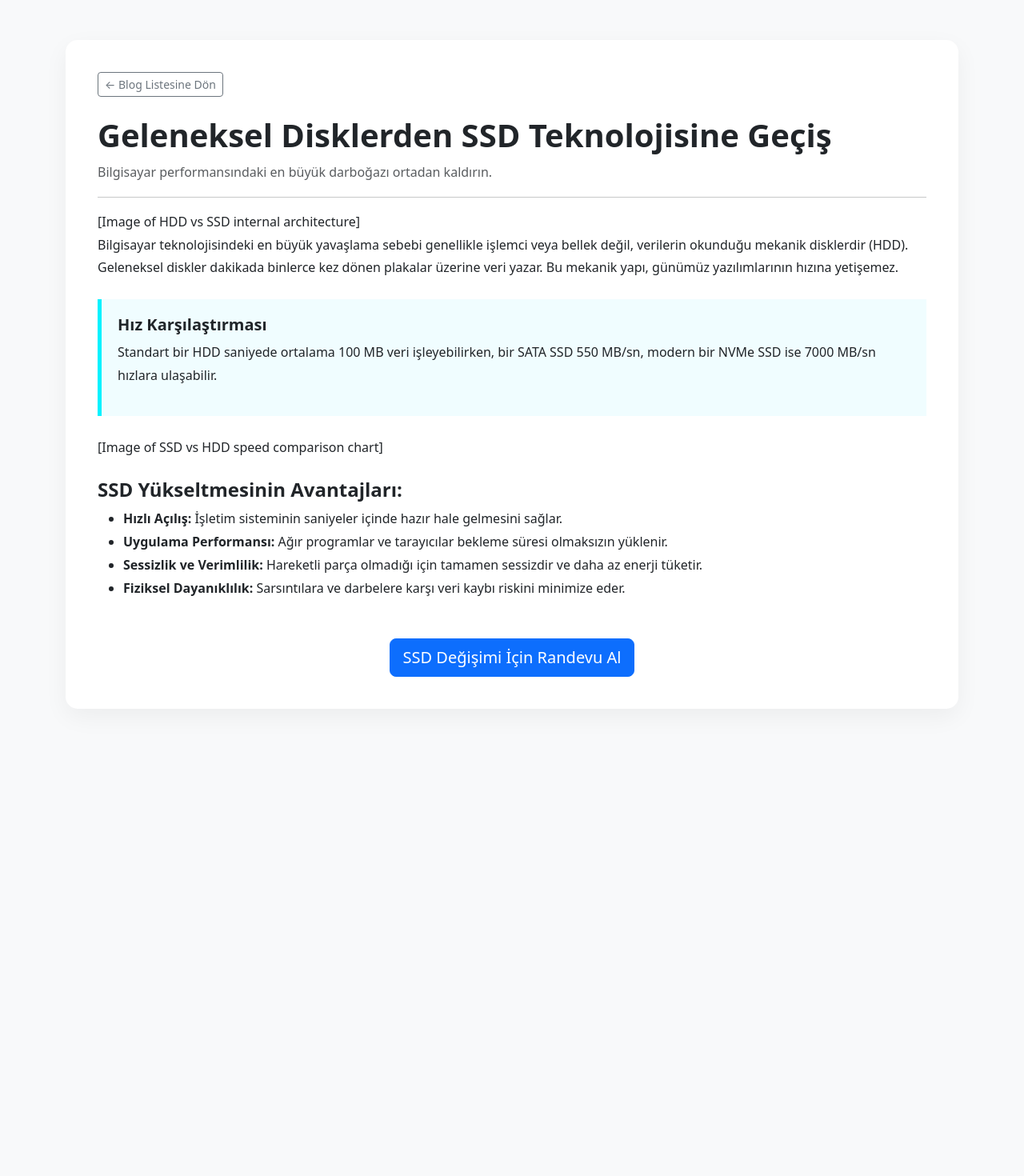
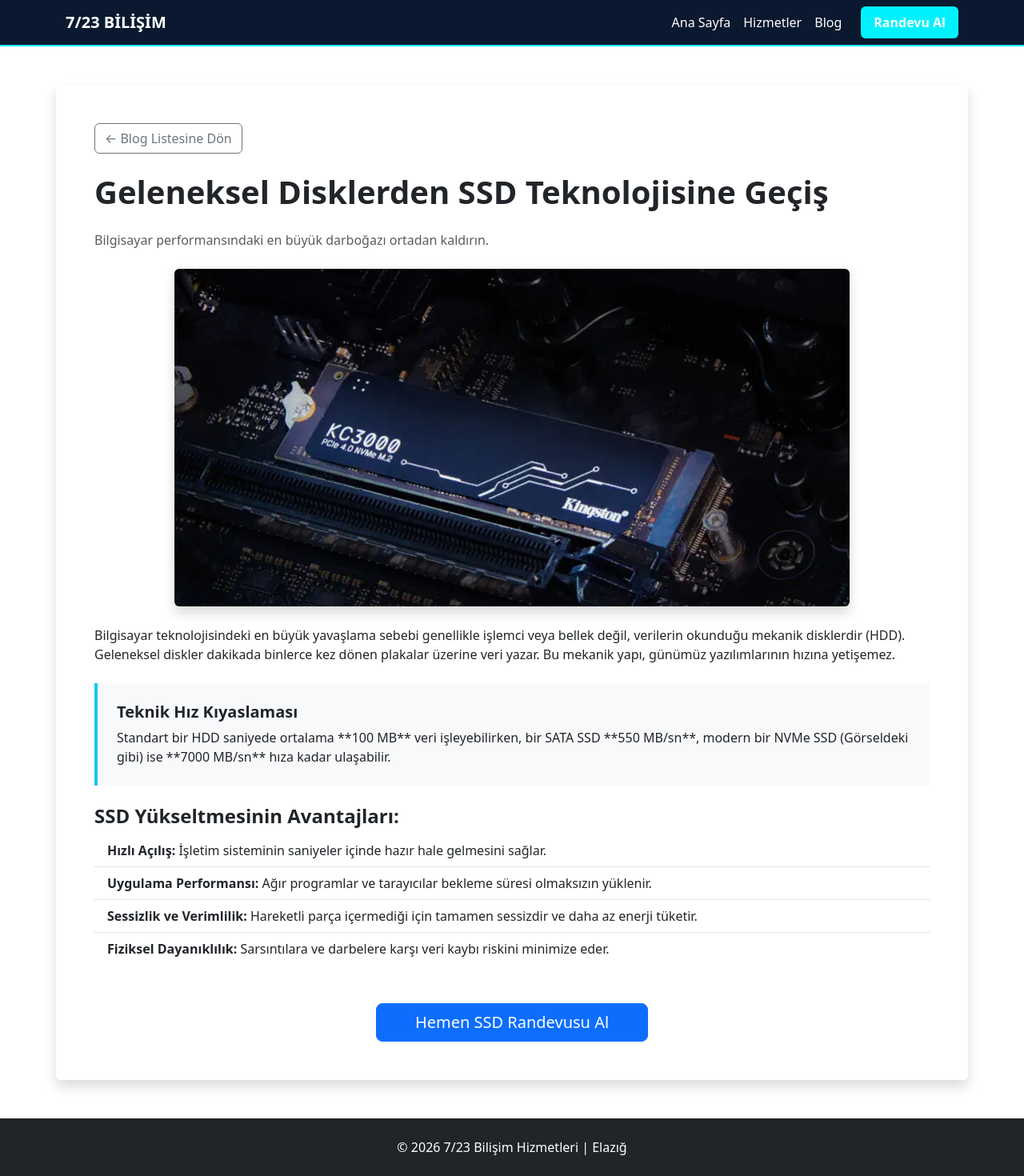
Before and after one commit to pcbatuhancetinkaya/723bilisim, a Flask app: page /blog/ssd-yukseltme in a window 1280 px wide. Shown: the whole page at 80% size. Before the commit the page ends 846 px from the top, so only its background shows below. Run offline with Flask 3, Linux system fonts and the light colour scheme.

Commit message:
Update blog_ssd.html

```diff
--- a/templates/blog_ssd.html
+++ b/templates/blog_ssd.html
@@ -1,49 +1,37 @@
-<!DOCTYPE html>
-<html lang="tr">
-<head>
-    <meta charset="UTF-8">
-    <meta name="viewport" content="width=device-width, initial-scale=1.0">
-    <title>SSD Yükseltme ve Performans - 7/23 Bilişim</title>
-    <link href="https://cdn.jsdelivr.net/npm/bootstrap@5.3.0/dist/css/bootstrap.min.css" rel="stylesheet">
-    <style>
-        :root { --primary-blue: #0a192f; --electric-cyan: #00f2ff; }
-        body { background-color: #f8f9fa; line-height: 1.8; }
-        .content-card { background: white; border-radius: 15px; padding: 40px; box-shadow: 0 10px 30px rgba(0,0,0,0.05); margin-top: 50px; }
-        .tech-box { border-left: 5px solid var(--electric-cyan); background: #f0fdff; padding: 20px; margin: 25px 0; }
-        .img-fluid { border-radius: 10px; margin-bottom: 20px; }
-    </style>
-</head>
-<body>
-    <div class="container mb-5">
-        <div class="content-card">
-            <a href="/blog" class="btn btn-outline-secondary btn-sm mb-4">← Blog Listesine Dön</a>
-            <h1 class="fw-bold text-dark">Geleneksel Disklerden SSD Teknolojisine Geçiş</h1>
+{% extends "base.html" %}
+
+{% block title %}SSD Yükseltme Rehberi - 7/23 Bilişim{% endblock %}
+
+{% block content %}
+<div class="container my-5 bg-white p-5 rounded shadow">
+    <a href="/blog" class="btn btn-outline-secondary mb-4">← Blog Listesine Dön</a>
+    <h1 class="fw-bold mb-4">Geleneksel Disklerden SSD Teknolojisine Geçiş</h1>
     <p class="text-muted">Bilgisayar performansındaki en büyük darboğazı ortadan kaldırın.</p>
-            <hr>
 
-            [Image of HDD vs SSD internal architecture]
+    <div class="text-center my-4">
+        <img src="{{ url_for('static', filename='images/ssd_blog.jpg') }}" class="img-fluid rounded shadow" alt="Kingston NVMe SSD Teknolojisi">
+    </div>
 
     <p>Bilgisayar teknolojisindeki en büyük yavaşlama sebebi genellikle işlemci veya bellek değil, verilerin okunduğu mekanik disklerdir (HDD). Geleneksel diskler dakikada binlerce kez dönen plakalar üzerine veri yazar. Bu mekanik yapı, günümüz yazılımlarının hızına yetişemez.</p>
 
-            <div class="tech-box">
-                <h5 class="fw-bold">Hız Karşılaştırması</h5>
-                <p>Standart bir HDD saniyede ortalama 100 MB veri işleyebilirken, bir SATA SSD 550 MB/sn, modern bir NVMe SSD ise 7000 MB/sn hızlara ulaşabilir.</p>
+    <div class="bg-light p-4 border-start border-4 border-info my-4">
+        <h5 class="fw-bold">Teknik Hız Kıyaslaması</h5>
+        <p class="mb-0">
+            Standart bir HDD saniyede ortalama **100 MB** veri işleyebilirken, bir SATA SSD **550 MB/sn**,
+            modern bir NVMe SSD (Görseldeki gibi) ise **7000 MB/sn** hıza kadar ulaşabilir.
+        </p>
     </div>
 
-            [Image of SSD vs HDD speed comparison chart]
-
     <h4 class="fw-bold mt-4">SSD Yükseltmesinin Avantajları:</h4>
-            <ul>
-                <li><strong>Hızlı Açılış:</strong> İşletim sisteminin saniyeler içinde hazır hale gelmesini sağlar.</li>
-                <li><strong>Uygulama Performansı:</strong> Ağır programlar ve tarayıcılar bekleme süresi olmaksızın yüklenir.</li>
-                <li><strong>Sessizlik ve Verimlilik:</strong> Hareketli parça olmadığı için tamamen sessizdir ve daha az enerji tüketir.</li>
-                <li><strong>Fiziksel Dayanıklılık:</strong> Sarsıntılara ve darbelere karşı veri kaybı riskini minimize eder.</li>
+    <ul class="list-group list-group-flush mb-4">
+        <li class="list-group-item"><strong>Hızlı Açılış:</strong> İşletim sisteminin saniyeler içinde hazır hale gelmesini sağlar.</li>
+        <li class="list-group-item"><strong>Uygulama Performansı:</strong> Ağır programlar ve tarayıcılar bekleme süresi olmaksızın yüklenir.</li>
+        <li class="list-group-item"><strong>Sessizlik ve Verimlilik:</strong> Hareketli parça içermediği için tamamen sessizdir ve daha az enerji tüketir.</li>
+        <li class="list-group-item"><strong>Fiziksel Dayanıklılık:</strong> Sarsıntılara ve darbelere karşı veri kaybı riskini minimize eder.</li>
     </ul>
 
     <div class="text-center mt-5">
-                <a href="/#randevu" class="btn btn-primary btn-lg">SSD Değişimi İçin Randevu Al</a>
+        <a href="/#randevu" class="btn btn-primary btn-lg px-5">Hemen SSD Randevusu Al</a>
     </div>
 </div>
-    </div>
-</body>
-</html>
+{% endblock %}
```
Lines whose indentation alone changed are shown as unchanged.
